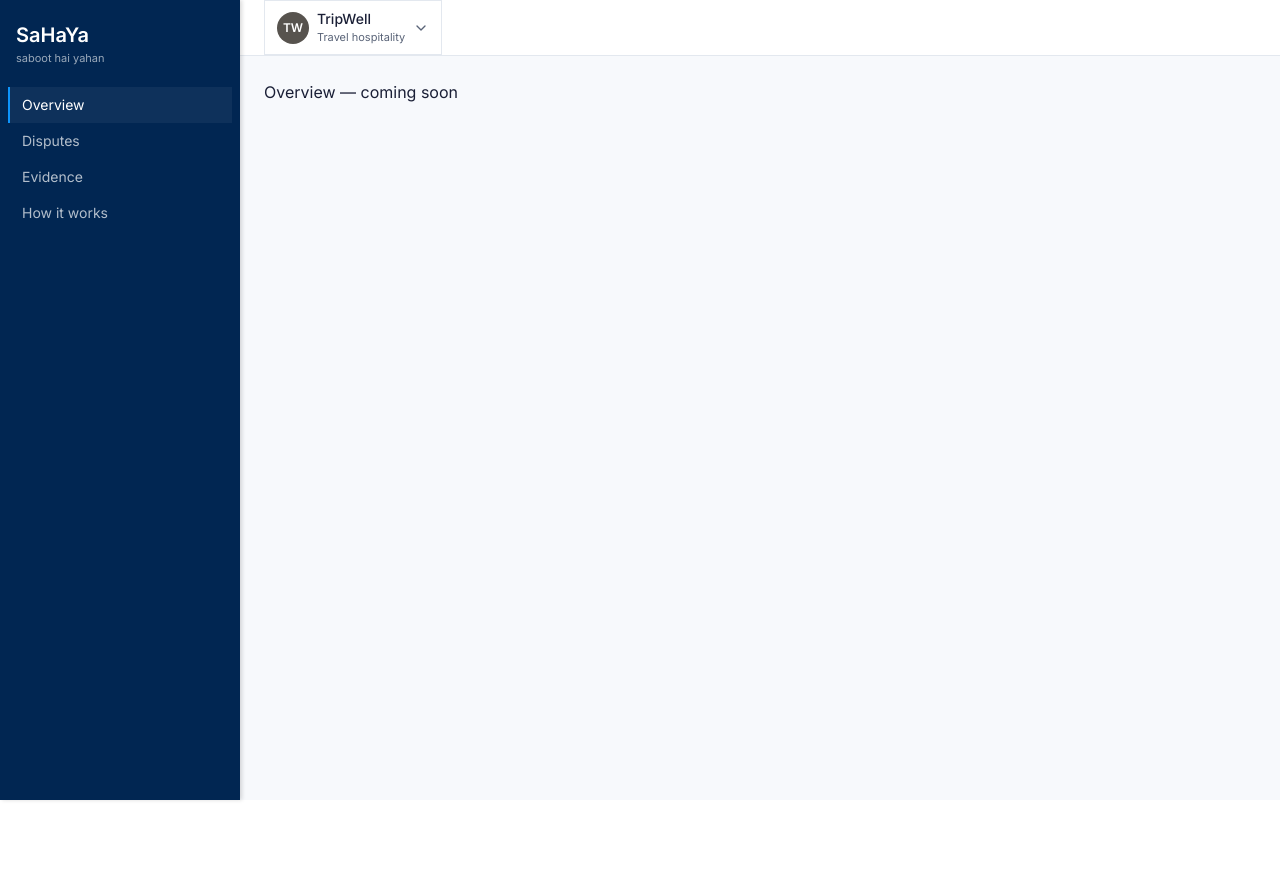
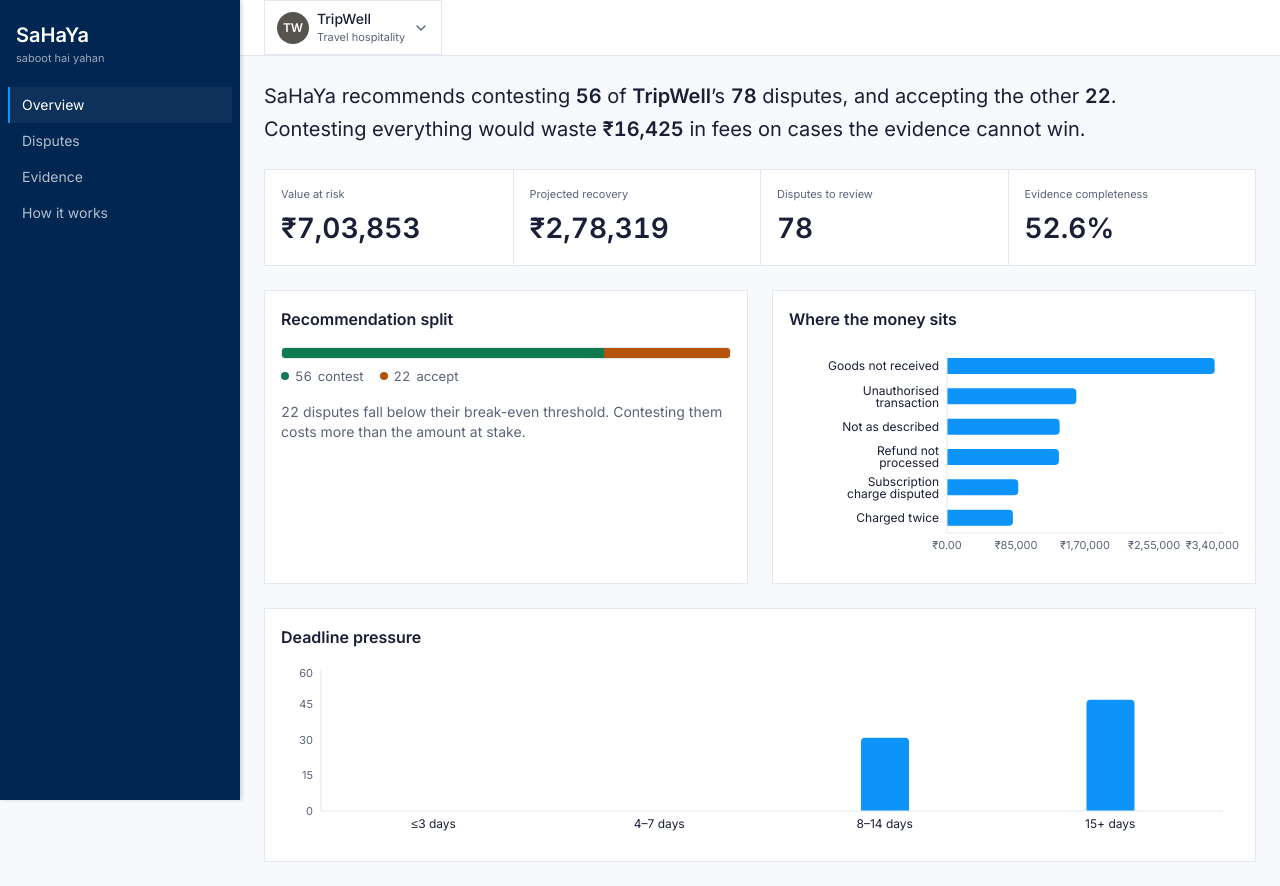
Before and after one commit to Lilekha/sahaya_dispute_evidence_responder_razorpay_buildathon, a React (Vite) app in the folder app/: page / in a window 1280 px wide. Before the commit the page ends 800 px from the top, so only its background shows below. Built offline with nearby package versions, Linux system fonts and the light colour scheme.

Commit message:
overview section

```diff
--- /dev/null
+++ b/app/src/components/StatRow.jsx
@@ -0,0 +1,12 @@
+export default function StatRow({ items }) {
+  return (
+    <div className="grid grid-cols-4 border border-line bg-surface">
+      {items.map((item, index) => (
+        <div key={item.label} className={`p-4 ${index > 0 ? 'border-l border-line' : ''}`}>
+          <div className="text-[11px] text-slate">{item.label}</div>
+          <div className="num mt-1 text-[28px] font-semibold text-ink">{item.value}</div>
+        </div>
+      ))}
+    </div>
+  )
+}
--- /dev/null
+++ b/app/src/components/charts/DeadlineChart.jsx
@@ -0,0 +1,45 @@
+import { Bar, BarChart, Cell, ResponsiveContainer, Tooltip, XAxis, YAxis } from 'recharts'
+import { colors } from '../../lib/theme'
+
+const BUCKETS = [
+  { label: '≤3 days', test: (n) => n <= 3 },
+  { label: '4–7 days', test: (n) => n > 3 && n <= 7 },
+  { label: '8–14 days', test: (n) => n > 7 && n <= 14 },
+  { label: '15+ days', test: (n) => n > 14 },
+]
+
+export default function DeadlineChart({ disputes }) {
+  const data = BUCKETS.map((bucket) => ({
+    label: bucket.label,
+    count: disputes.filter((d) => bucket.test(d.days_to_deadline)).length,
+  }))
+
+  return (
+    <ResponsiveContainer width="100%" height={180}>
+      <BarChart data={data} margin={{ top: 4, right: 16, bottom: 4, left: 8 }}>
+        <XAxis
+          dataKey="label"
+          tick={{ fontSize: 12, fill: colors.ink }}
+          axisLine={{ stroke: colors.line }}
+          tickLine={false}
+        />
+        <YAxis
+          allowDecimals={false}
+          width={32}
+          tick={{ fontSize: 11, fill: colors.slate }}
+          axisLine={{ stroke: colors.line }}
+          tickLine={false}
+        />
+        <Tooltip
+          formatter={(value) => [`${value} disputes`, undefined]}
+          contentStyle={{ borderRadius: 4, borderColor: colors.line, fontSize: 12 }}
+        />
+        <Bar dataKey="count" radius={[4, 4, 0, 0]} barSize={48}>
+          {data.map((entry, index) => (
+            <Cell key={entry.label} fill={index === 0 ? colors.gap : colors.dodger} />
+          ))}
+        </Bar>
+      </BarChart>
+    </ResponsiveContainer>
+  )
+}
--- /dev/null
+++ b/app/src/components/charts/ReasonValueChart.jsx
@@ -0,0 +1,40 @@
+import { Bar, BarChart, ResponsiveContainer, Tooltip, XAxis, YAxis } from 'recharts'
+import { inr, humanReason } from '../../lib/format'
+import { colors } from '../../lib/theme'
+
+export default function ReasonValueChart({ disputes }) {
+  const totals = {}
+  for (const d of disputes) {
+    totals[d.reason_code] = (totals[d.reason_code] ?? 0) + d.dispute_amount
+  }
+  const data = Object.entries(totals)
+    .map(([reason_code, value]) => ({ reason_code, label: humanReason(reason_code), value }))
+    .sort((a, b) => b.value - a.value)
+
+  return (
+    <ResponsiveContainer width="100%" height={220}>
+      <BarChart data={data} layout="vertical" margin={{ top: 4, right: 16, bottom: 4, left: 8 }}>
+        <XAxis
+          type="number"
+          tickFormatter={(v) => inr(v)}
+          tick={{ fontSize: 11, fill: colors.slate }}
+          axisLine={{ stroke: colors.line }}
+          tickLine={false}
+        />
+        <YAxis
+          type="category"
+          dataKey="label"
+          width={150}
+          tick={{ fontSize: 12, fill: colors.ink }}
+          axisLine={{ stroke: colors.line }}
+          tickLine={false}
+        />
+        <Tooltip
+          formatter={(value) => inr(value)}
+          contentStyle={{ borderRadius: 4, borderColor: colors.line, fontSize: 12 }}
+        />
+        <Bar dataKey="value" fill={colors.dodger} radius={[0, 4, 4, 0]} barSize={16} />
+      </BarChart>
+    </ResponsiveContainer>
+  )
+}
--- /dev/null
+++ b/app/src/lib/theme.js
@@ -0,0 +1,12 @@
+export const colors = {
+  prussian: '#012652',
+  dodger: '#0D94FB',
+  ink: '#1A1F36',
+  slate: '#5A6478',
+  line: '#E3E8EF',
+  canvas: '#F7F9FC',
+  surface: '#FFFFFF',
+  contest: '#0F7B4F',
+  accept: '#B45309',
+  gap: '#C0392B',
+}
--- a/app/src/pages/Overview.jsx
+++ b/app/src/pages/Overview.jsx
@@ -1,3 +1,86 @@
+import { useMemo } from 'react'
+import { useData } from '../context/DataContext'
+import { inr, pct } from '../lib/format'
+import StatRow from '../components/StatRow'
+import ReasonValueChart from '../components/charts/ReasonValueChart'
+import DeadlineChart from '../components/charts/DeadlineChart'
+
 export default function Overview() {
-  return <div className="text-ink">Overview — coming soon</div>
+  const { selectedMerchant, merchantDisputes } = useData()
+
+  const wastedFees = useMemo(
+    () =>
+      merchantDisputes
+        .filter((d) => d.recommendation === 'ACCEPT')
+        .reduce((sum, d) => sum + d.contest_fee, 0),
+    [merchantDisputes],
+  )
+
+  if (!selectedMerchant) return null
+
+  const m = selectedMerchant
+  const contestShare = m.n_disputes ? (m.n_contest / m.n_disputes) * 100 : 0
+  const acceptShare = 100 - contestShare
+
+  return (
+    <div className="flex flex-col gap-6">
+      <p className="text-[20px] leading-relaxed text-ink">
+        SaHaYa recommends contesting <span className="num font-semibold">{m.n_contest}</span> of{' '}
+        <span className="font-semibold">{m.name}</span>&rsquo;s{' '}
+        <span className="num font-semibold">{m.n_disputes}</span> disputes, and accepting the
+        other <span className="num font-semibold">{m.n_accept}</span>.
+        <br />
+        Contesting everything would waste{' '}
+        <span className="num font-semibold">{inr(wastedFees)}</span> in fees on cases the
+        evidence cannot win.
+      </p>
+
+      <StatRow
+        items={[
+          { label: 'Value at risk', value: inr(m.at_risk_value) },
+          { label: 'Projected recovery', value: inr(m.projected_recovery) },
+          { label: 'Disputes to review', value: String(m.n_disputes) },
+          { label: 'Evidence completeness', value: pct(m.mean_packet_completeness) },
+        ]}
+      />
+
+      <div className="grid grid-cols-1 gap-6 lg:grid-cols-2">
+        <div className="border border-line bg-surface p-4">
+          <h2 className="text-base font-semibold text-ink">Recommendation split</h2>
+          <div className="mt-4 flex h-3 w-full overflow-hidden rounded border border-line">
+            <div className="bg-contest" style={{ width: `${contestShare}%` }} />
+            <div className="bg-accept" style={{ width: `${acceptShare}%` }} />
+          </div>
+          <div className="mt-2 flex items-center gap-4 text-[13px] text-slate">
+            <span className="flex items-center gap-1.5">
+              <span className="h-2 w-2 rounded-full bg-contest" aria-hidden="true" />
+              <span className="num">{m.n_contest}</span> contest
+            </span>
+            <span className="flex items-center gap-1.5">
+              <span className="h-2 w-2 rounded-full bg-accept" aria-hidden="true" />
+              <span className="num">{m.n_accept}</span> accept
+            </span>
+          </div>
+          <p className="mt-4 text-sm text-slate">
+            <span className="num">{m.n_accept}</span> disputes fall below their break-even
+            threshold. Contesting them costs more than the amount at stake.
+          </p>
+        </div>
+
+        <div className="border border-line bg-surface p-4">
+          <h2 className="text-base font-semibold text-ink">Where the money sits</h2>
+          <div className="mt-4">
+            <ReasonValueChart disputes={merchantDisputes} />
+          </div>
+        </div>
+      </div>
+
+      <div className="border border-line bg-surface p-4">
+        <h2 className="text-base font-semibold text-ink">Deadline pressure</h2>
+        <div className="mt-4">
+          <DeadlineChart disputes={merchantDisputes} />
+        </div>
+      </div>
+    </div>
+  )
 }
--- a/app/tailwind.config.js
+++ b/app/tailwind.config.js
@@ -1,3 +1,5 @@
+import { colors } from './src/lib/theme.js'
+
 /** @type {import('tailwindcss').Config} */
 export default {
   content: ['./index.html', './src/**/*.{js,jsx}'],
@@ -14,18 +16,7 @@ export default {
       full: '9999px',
     },
     extend: {
-      colors: {
-        prussian: '#012652',
-        dodger: '#0D94FB',
-        ink: '#1A1F36',
-        slate: '#5A6478',
-        line: '#E3E8EF',
-        canvas: '#F7F9FC',
-        surface: '#FFFFFF',
-        contest: '#0F7B4F',
-        accept: '#B45309',
-        gap: '#C0392B',
-      },
+      colors,
     },
   },
   plugins: [],
```
